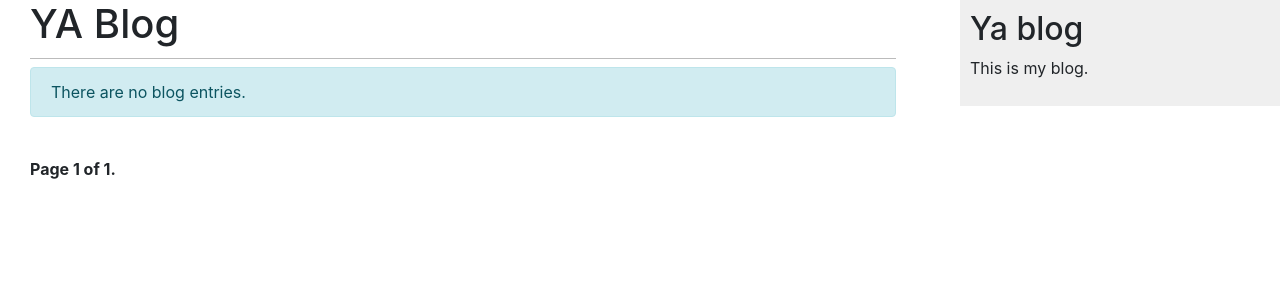
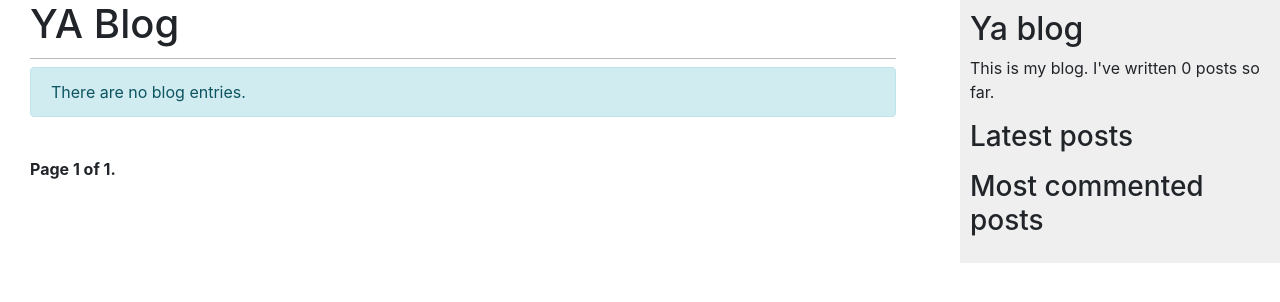
Before and after one commit to pascal-p/djl, a Django app: page /blog/ in a window 1280 px wide. Shown: the top 302 px of the page. Run offline with Django 3.2, Linux system fonts and the light colour scheme; data that the repository does not hold is empty; some libraries are stand-ins or nearby versions.

Commit message:
iter1: add custom template tags

```diff
--- a/mysite/blog/templates/blog/base.html
+++ b/mysite/blog/templates/blog/base.html
@@ -1,3 +1,4 @@
+{% load blog_tags %}
 {% load static %}
 <!DOCTYPE html>
 <html lang="en">
@@ -20,7 +21,20 @@
 
     <div id="sidebar">
       <h2>Ya blog</h2>
-      <p>This is my blog.</p>
+      <p>This is my blog. I've written {% total_posts %} posts so far.</p>
+      <h3>Latest posts</h3>
+      {% show_latest_posts 3 %}
+
+      <h3>Most commented posts</h3>
+      {% get_most_commented_posts as most_commented_posts %}
+      <ul>
+        {% for post in most_commented_posts %}
+          <li>
+            <a href="{{ post.get_absolute_url }}">{{ post.title }}</a>
+          </li>
+        {% endfor %}
+      </ul>
+
     </div>
   </body>
 </html>
--- a/mysite/blog/templates/blog/post/detail.html
+++ b/mysite/blog/templates/blog/post/detail.html
@@ -19,7 +19,7 @@
       <a href="{{ post.get_absolute_url }}">{{ post.title }}</a>
     </p>
    {% empty %}
-    <p>There are no similar posts yet.</p>
+    <div class="alert alert-info" role="alert"><p>There are no similar posts yet.</p></div>
    {% endfor %}
 
 
@@ -35,7 +35,7 @@
     {{ comment.body|linebreaks }}
   </div>
 {% empty %}
-  <p>There are no comments yet.</p>
+  <div class="alert alert-info" role="alert"><p>There are no comments yet.</p></div>
 {% endfor %}
 
 {% if new_comment %}
--- /dev/null
+++ b/mysite/blog/templates/blog/post/latest_posts.html
@@ -0,0 +1,7 @@
+<ul>
+  {% for post in latest_posts %}
+    <li>
+      <a href="{{ post.get_absolute_url }}">{{ post.title }}</a>
+    </li>
+  {% endfor %}
+</ul>
--- /dev/null
+++ b/mysite/blog/templatetags/blog_tags.py
@@ -0,0 +1,20 @@
+from django import template
+from django.db.models import Count
+from ..models import Post
+
+register = template.Library()
+
+@register.simple_tag
+def total_posts():
+    return Post.published.count()
+
+@register.inclusion_tag('blog/post/latest_posts.html')
+def show_latest_posts(count=5):
+    latest_posts = Post.published.order_by('-publish')[:count]
+    return {'latest_posts': latest_posts}
+
+@register.simple_tag
+def get_most_commented_posts(count=5):
+    return Post.published.annotate(
+               total_comments=Count('comments')
+           ).order_by('-total_comments')[:count]
```
Also changed, not shown: mysite/blog/templatetags/__init__.py (added).
